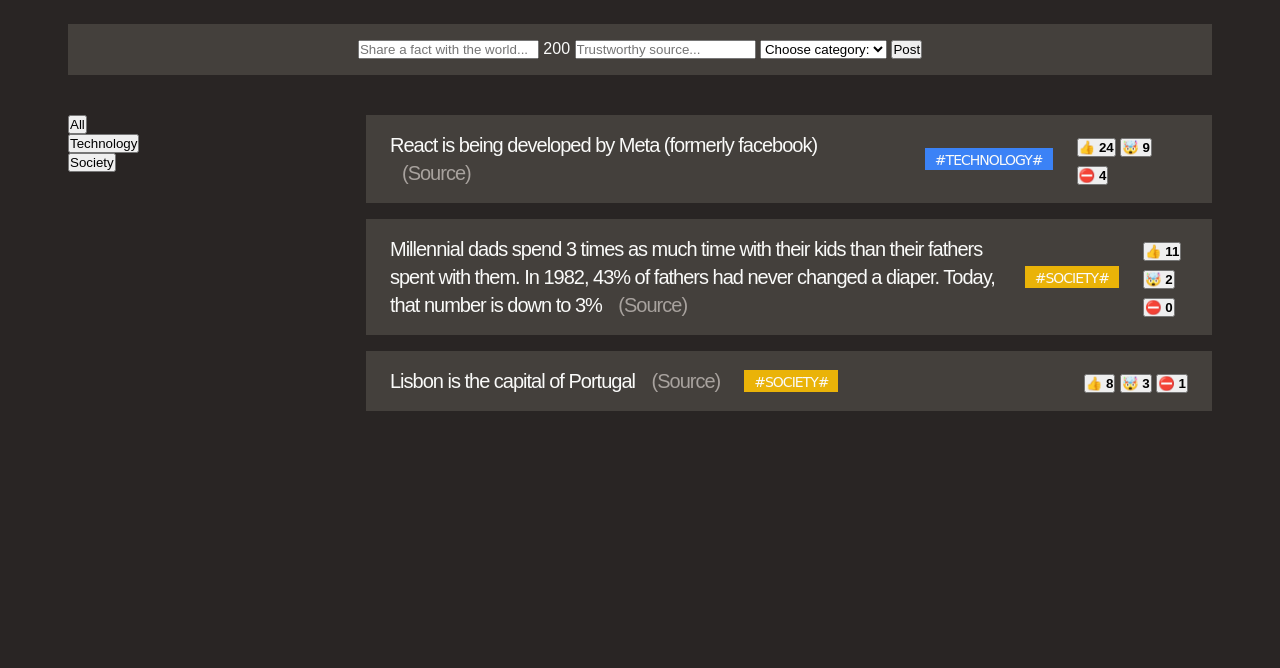
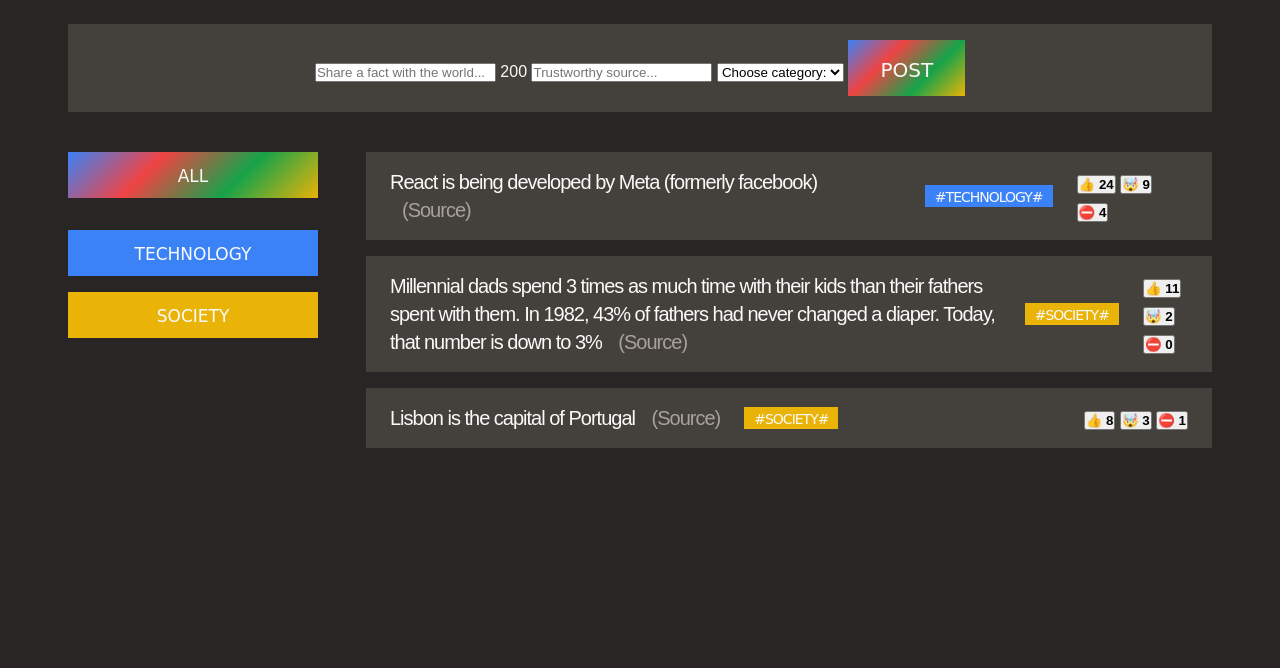
Before and after one commit to Dmytr1K/today-i-learned, a website: page index.html in a window 1280 px wide. Shown: the part 132-800 px from the top of the page. Drawn offline with Linux system fonts and the light colour scheme; a web font is replaced by a local one.

Commit message:
add buttons styling

```diff
--- a/index.html
+++ b/index.html
@@ -21,7 +21,7 @@
           <h1>Today I Learned!</h1>
         </div>
 
-        <button>Share a fact</button>
+        <button class="btn btn-large">Share a fact</button>
       </header>
 
       <form action="" class="fact-form">
@@ -33,20 +33,20 @@
           <option value="technology">Technology</option>
           <option value="society">Society</option>
         </select>
-        <button>Post</button>
+        <button class="btn btn-large">Post</button>
       </form>
 
       <main class="main">
         <aside>
           <ul>
-            <li>
-              <button>All</button>
+            <li class="category">
+              <button class="btn btn-all-categories">All</button>
             </li>
-            <li>
-              <button>Technology</button>
+            <li class="category">
+              <button class="btn btn-category" style="background-color: #3b82f6">Technology</button>
             </li>
-            <li>
-              <button>Society</button>
+            <li class="category">
+              <button class="btn btn-category" style="background-color: #eab308">Society</button>
             </li>
           </ul>
         </aside>
--- a/style.css
+++ b/style.css
@@ -60,6 +60,10 @@ h1 {
   text-transform: uppercase;
 }
 
+.category {
+  margin-bottom: 16px;
+}
+
 ul {
   list-style: none;
 }
@@ -102,3 +106,34 @@ ul {
 .vote-buttons {
   margin-left: auto;
 }
+
+.btn {
+  border: none;
+  font-family: "Coiny", cursive;
+  line-height: 1;
+  text-transform: uppercase;
+  font-size: 17px;
+  padding: 16px 0 13px;
+  background-image: linear-gradient(135deg, #3b82f6, #ef4444, #16a34a, #eab308);
+  color: inherit;
+  transition: 0.3s;
+}
+
+.btn:hover {
+  transform: scale(110%) rotate(-2deg);
+}
+
+.btn-large {
+  font-size: 20px;
+  padding: 20px 32px 16px;
+}
+
+.btn-all-categories {
+  margin-bottom: 16px;
+  width: 100%;
+}
+
+.btn-category {
+  background-image: none;
+  width: 100%;
+}
```
